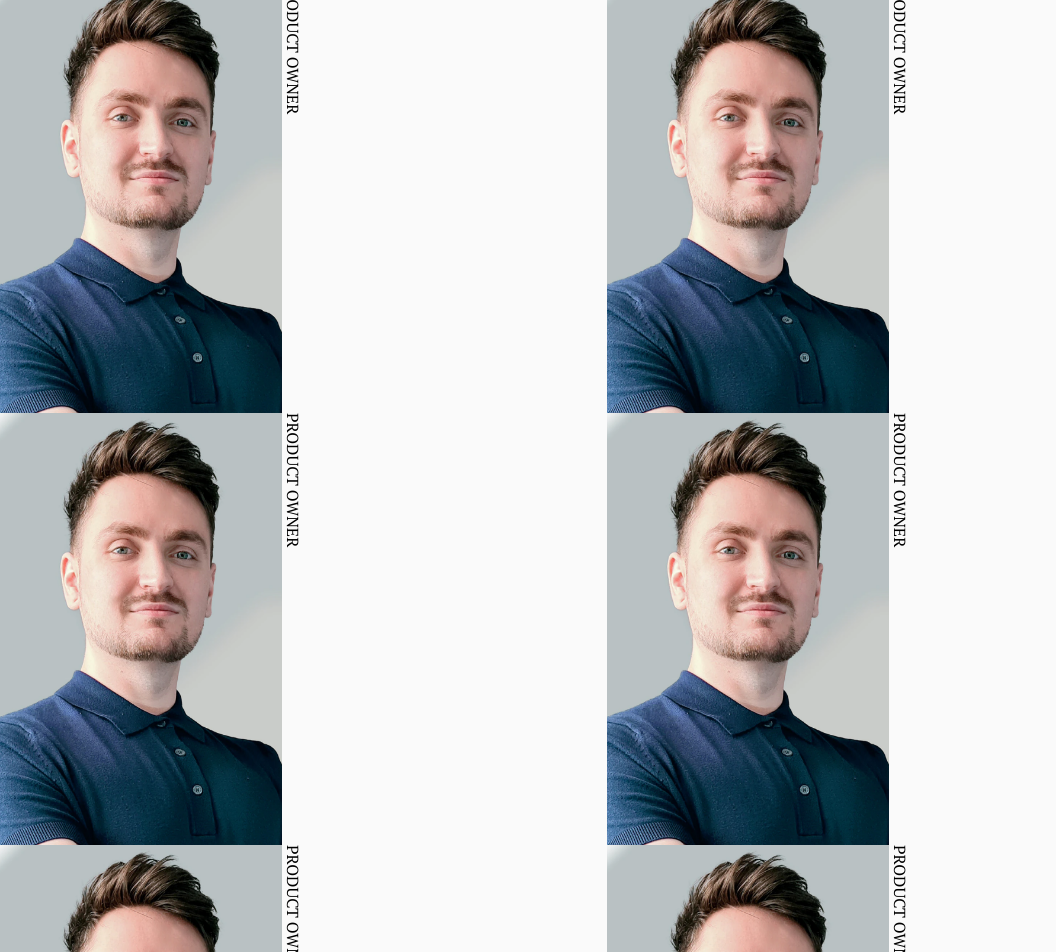
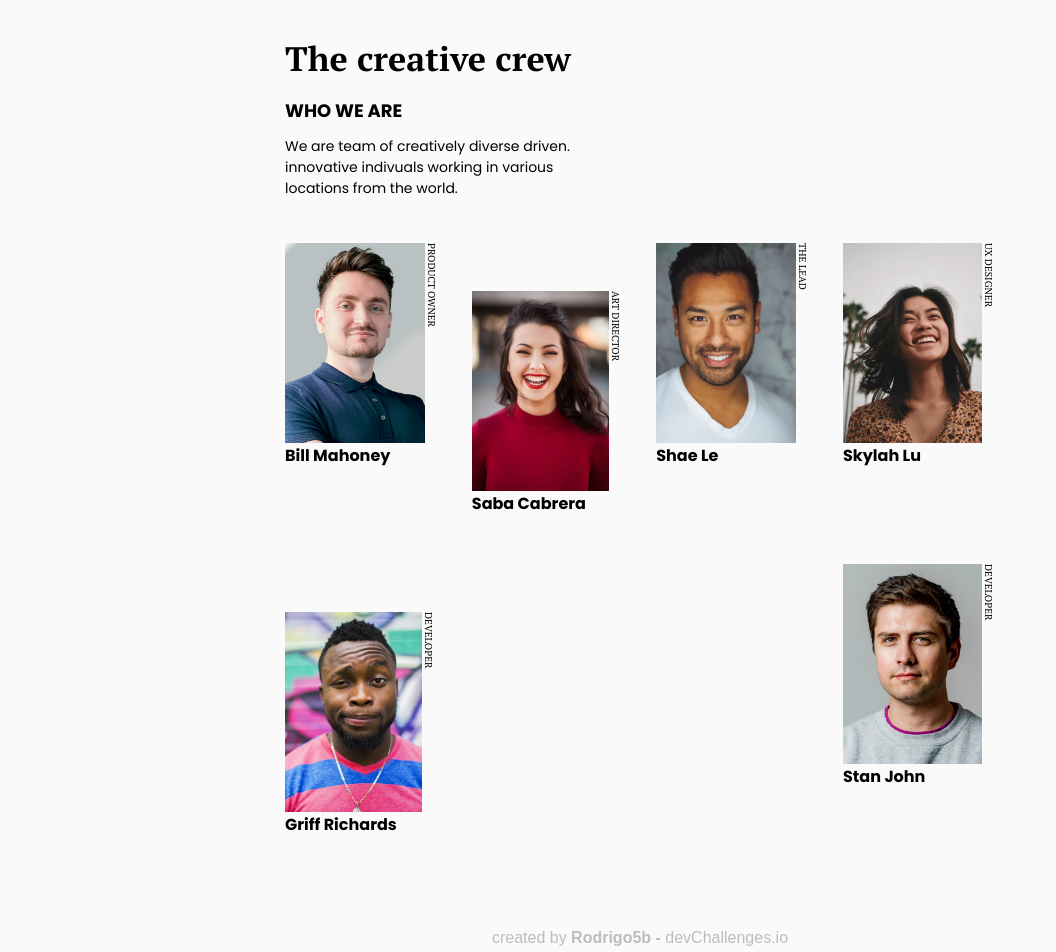
Before and after one commit to Rodrigo5b/my-team-page, a plain HTML site: page index.html in a window 1280 px wide. Shown: the part 20-972 px from the top of the page, without its empty margins (0-1056 px from the left). Drawn offline with Linux system fonts and the light colour scheme.

Commit message:
v2 No me salio lo dejo para otro momento

```diff
--- a/index.html
+++ b/index.html
@@ -12,12 +12,12 @@
 </head>
 <body>
   <header class="header">
-    <h1></h1>
-    <h2></h2>
-    <p></p>
+    <h1>The creative crew</h1>
+    <h2>WHO WE ARE</h2>
+    <p>We are team of creatively diverse driven. <br> innovative indivuals working in various <br> locations from the world. </p>
   </header>
   <main class="main">
-    <div class="div-left">
+    <!-- <div class="div-left"> -->
       <article class="article">
         <section class="box">
           <img class="img" src="./img/photo1.png" alt="Bill">
@@ -25,49 +25,56 @@
         </section>
         <p>PRODUCT OWNER</p>
       </article>
+
+
+    <!-- <div class="div-right"> -->
+      <article class="article arriba medio-up">
+        <section class="box">
+          <img class="img" src="./img/photo2.png" alt="Bill">
+          <b>Saba Cabrera</b>
+        </section>
+        <p>ART DIRECTOR</p>
+      </article>
+
       <article class="article">
         <section class="box">
-          <img class="img" src="./img/photo1.png" alt="Bill">
-          <b>Bill Mahoney</b>
+          <img class="img" src="./img/photo3.png" alt="Bill">
+          <b>Shae Le</b>
         </section>
-        <p>PRODUCT OWNER</p>
+        <p>THE LEAD</p>
       </article>
-      <article class="article">
+      <article class="article arriba">
         <section class="box">
-          <img class="img" src="./img/photo1.png" alt="Bill">
-          <b>Bill Mahoney</b>
+          <img class="img" src="./img/photo4.png" alt="Bill">
+          <b>Skylah Lu</b>
         </section>
-        <p>PRODUCT OWNER</p>
+        <p>UX DESIGNER</p>
       </article>
-    </div>
 
+      <article class="article medio-up">
+        <section class="box">
+          <img class="img" src="./img/photo5.png" alt="Bill">
+          <b>Griff Richards</b>
+        </section>
+        <p>DEVELOPER</p>
+      </article>
 
-    <div class="div-right">
-      <article class="article">
+      <article class="article arriba">
         <section class="box">
-          <img class="img" src="./img/photo1.png" alt="Bill">
-          <b>Bill Mahoney</b>
+          <img class="img" src="./img/photo6.png" alt="Bill">
+          <b>Stan John</b>
         </section>
-        <p>PRODUCT OWNER</p>
+        <p>DEVELOPER</p>
       </article>
-      <article class="article">
-        <section class="box">
-          <img class="img" src="./img/photo1.png" alt="Bill">
-          <b>Bill Mahoney</b>
-        </section>
-        <p>PRODUCT OWNER</p>
-      </article>
-      <article class="article">
-        <section class="box">
-          <img class="img" src="./img/photo1.png" alt="Bill">
-          <b>Bill Mahoney</b>
-        </section>
-        <p>PRODUCT OWNER</p>
-      </article>
-    </div>
+    <!-- </div> -->
 
   </main>
-  <footer>
+  <footer class="footer">
+    <p>
+        created by
+        <b> Rodrigo5b -</b>
+        <a href="https://devchallenges.io/" target="_blank">devChallenges.io</a>
+    </p>
 
   </footer>
 
--- a/styles.css
+++ b/styles.css
@@ -5,29 +5,94 @@
     margin: 0;
     padding: 0;
     box-sizing: border-box;
-
 }
 body{
     background: var(--color-de-fondo);
 }
+
+h1{
+    font-family: 'PT Serif', serif;
+    font-size: 2.125rem;
+    margin-bottom: 1rem;
+}
+h2{
+    font-family: 'Poppins', sans-serif;
+    font-size: 1.125rem;
+    margin-bottom: .75rem;
+
+}
+.header{
+    width: 100%;
+    padding: 3.5rem 1.25rem 1.5rem 1.25rem;
+}
+.header p{
+    font-family: 'Poppins', sans-serif;
+    font-size: 0.875rem;
+}
+
+
+
 .main{
     width: 100%;
     display: flex;
+    padding: 1.25rem;
+    flex-wrap: wrap;
+    justify-content: space-between;
 }
 .article{
     display: flex;
-    width: 50%;
+    margin-bottom: 3rem;
 }
 .article p{
     font-family: 'PT Serif', serif;
     writing-mode: vertical-lr;
+    font-size: 0.625rem;
+    flex: auto;
+}
+
+.box{
+    display: flex;
+    flex-direction: column;
 }
 .box b{
     font-family: 'Poppins', sans-serif
 }
+
+.arriba{
+    margin-top: 3rem;
+}
 img{
+    height: 25vh;
+}
+
+.footer{
+    font-family: 'Montserrat', sans-serif;
     width: 100%;
-    height: 100%;
+    padding: 1.5rem 0;
+}
+.footer p,.footer a{
+    color: #BDBDBD;
+    text-decoration: none;
+    text-align: center;
+}
+
+@media screen and (min-width: 584px){
+    .arriba{
+        margin-top: 0;
+    }
+    .medio-up{
+        margin-top: 3rem;
+    }
+    .article{
+    }
+    .header{
+        max-width: 750px;
+        margin: auto;
+    }
+    .main{
+        max-width: 750px;
+        margin: auto;
+    }
 }
 
 /*
```
